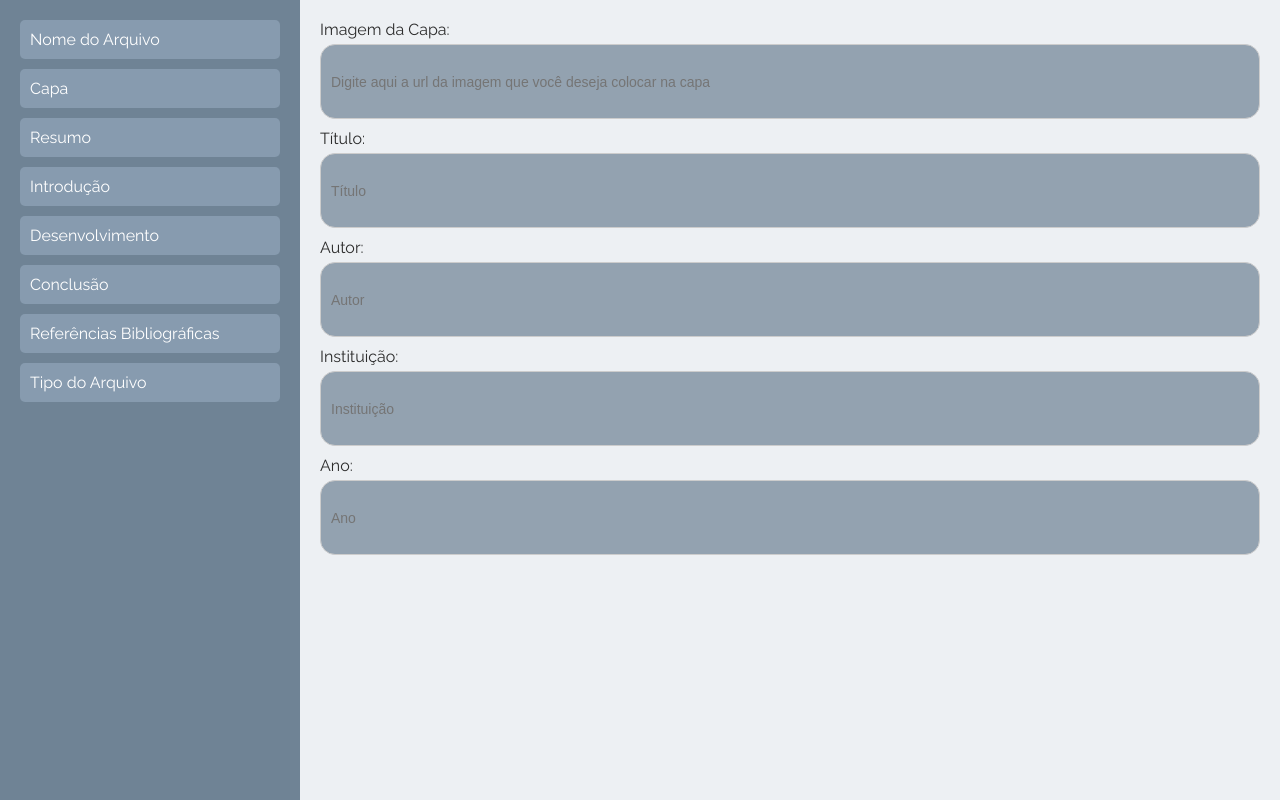
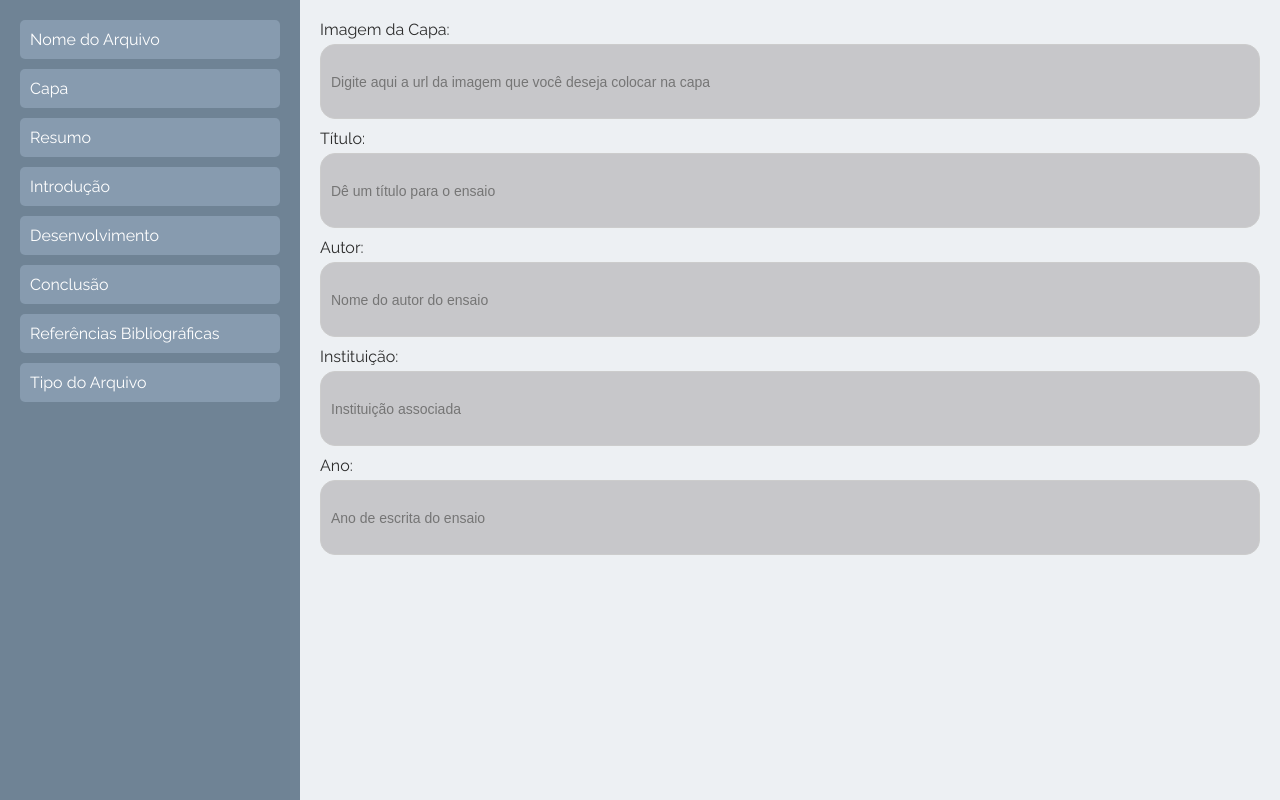
Before and after one commit to maymarquee/ABNT_Model, a Django app: page /formatador/ in a window 1280 px wide, after a click on "Capa". Run offline with Django 5.2, Linux system fonts and the light colour scheme; a user stored in the database is signed in.

Commit message:
Pequenas alterações estilização formatador e doc salvos

```diff
--- a/static/styles/cores.css
+++ b/static/styles/cores.css
@@ -11,4 +11,5 @@
     --cor-azul-escuro: #213A5C;
     --texto-secundario: #EDF0F3;
     --cor-forma_1: #12111C;
+    --cor-fundo-inputs: #C7C7CA;
 }
--- a/static/styles/formatador.css
+++ b/static/styles/formatador.css
@@ -18,6 +18,7 @@ body.dark-mode{
     --cor-hoover-formatador: #25303e;
     --cor-fundo: #5F6D7A4C;
     --texto: #E0E4E8;
+    --cor-fundo-inputs: #25303e;
 }
 
 body {
@@ -98,7 +99,7 @@ body {
     border: 1px solid #ccc;
     border-radius: 15px;
     margin-bottom: 10px;
-    background: var(--cor-hoover-formatador);
+    background: var(--cor-fundo-inputs);
     color: var(--texto);
 }
 .class_textarea{
--- a/templates/abnt_model/documentos_salvos.html
+++ b/templates/abnt_model/documentos_salvos.html
@@ -36,7 +36,7 @@
                         </li>
                         {% endfor %}
                     </ul>
-                    <div class="container_btn"><button type="submit">Deletar</button></div>
+                    <div class="container_btn"><button type="submit">DELETAR</button></div>
                 </form>
                 {% else %}
                 <p>Você não possui nenhum documento salvo.</p>
@@ -44,5 +44,6 @@
             </section>
         </div>
     </div>
+    <script src="{% static '../static/script/index.js' %}"></script>
 </body>
 </html>
--- a/templates/abnt_model/formatador.html
+++ b/templates/abnt_model/formatador.html
@@ -33,7 +33,7 @@
                     <!-- Campos do formulário com IDs -->
                     <div id="nome_do_arquivo" class="form-group">
                         <label for="nome_do_arquivo">Nome do Arquivo</label>
-                        <input class="class_input" name="nome_do_arquivo" type="text" placeholder="Nome do Arquivo" value="{{documento.nome_do_arquivo}}">
+                        <input class="class_input" name="nome_do_arquivo" type="text" placeholder="Adcione um nome para o arquivo formatado" value="{{documento.nome_do_arquivo}}">
                     </div>
 
                     <div class="form-group" id="capa">
@@ -41,70 +41,70 @@
                         <input class="class_input" type="url" name="img" id="img" placeholder="Digite aqui a url da imagem que você deseja colocar na capa" value="{{documento.url.imagem}}">
 
                         <label for="titulo">Título:</label>
-                        <input class="class_input" name="titulo" type="text" id="titulo" placeholder="Título" value="{{documento.titulo}}">
+                        <input class="class_input" name="titulo" type="text" id="titulo" placeholder=" Dê um título para o ensaio" value="{{documento.titulo}}">
 
                         <label for="autor">Autor:</label>
-                        <input class="class_input" name="autor" type="text" id="autor" placeholder="Autor" value="{{documento.autor}}">
+                        <input class="class_input" name="autor" type="text" id="autor" placeholder="Nome do autor do ensaio" value="{{documento.autor}}">
 
                         <label for="instituicao">Instituição:</label>
-                        <input class="class_input" name="instituicao" type="text" id="instituicao" placeholder="Instituição" value="{{documento.instituicao}}">
+                        <input class="class_input" name="instituicao" type="text" id="instituicao" placeholder="Instituição associada" value="{{documento.instituicao}}">
 
                         <label for="ano">Ano:</label>
-                        <input class="class_input" name="ano" type="text" id="ano" placeholder="Ano" value="{{documento.ano}}">
+                        <input class="class_input" name="ano" type="text" id="ano" placeholder="Ano de produção do ensaio" value="{{documento.ano}}">
                     </div>
 
                     <div id="resumo" class="form-group">
                         <label for="resumo">Resumo</label>
-                        <input class="class_input" name="resumo" type="text" placeholder="Resumo" value="{{documento.resumo}}">
+                        <input class="class_input" name="resumo" type="text" placeholder="Resumo do ensaio" value="{{documento.resumo}}">
 
                         <label for="palavras_chaves">Palavras-Chaves</label>
-                        <input class="class_input" name="palavras_chaves" type="text" placeholder="Palavras-Chaves" value="{{documento.palavras_chaves}}">
+                        <input class="class_input" name="palavras_chaves" type="text" placeholder="Palavras-Chaves do ensaio" value="{{documento.palavras_chaves}}">
 
                         <label for="abstract">Abstract</label>
-                        <input class="class_input" name="abstract" type="text" placeholder="Abstract" value="{{documento.abstract}}">
+                        <input class="class_input" name="abstract" type="text" placeholder="Abstract: versão em inglês do resumo" value="{{documento.abstract}}">
 
                         <label for="keywords">Keywords</label>
-                        <input class="class_input" name="keywords" type="text" placeholder="Keywords" value="{{documento.keywords}}">
+                        <input class="class_input" name="keywords" type="text" placeholder="Keywords: versão em inglês das palavras-chaves" value="{{documento.keywords}}">
 
                     </div>
 
                     <div id="introducao" class="form-group">
                         <label for="introducao">Introdução</label>
-                        <textarea class="class_textarea" name="introducao" placeholder="Introdução">{{documento.introducao}}</textarea>
+                        <textarea class="class_textarea" name="introducao" placeholder="Introdução do ensaio">{{documento.introducao}}</textarea>
 
                         <label for="problematizacao">Problematização</label>
-                        <textarea class="class_textarea" name="problematizacao" placeholder="Problematização">{{documento.problematizacao}}</textarea>
+                        <textarea class="class_textarea" name="problematizacao" placeholder="Problematização do ensaio">{{documento.problematizacao}}</textarea>
 
                         <label for="justificativa">Justificativa</label>
-                        <textarea class="class_textarea" name="justificativa" placeholder="Justificativa">{{documento.justificativa}}</textarea>
+                        <textarea class="class_textarea" name="justificativa" placeholder="Justificativa do ensaio">{{documento.justificativa}}</textarea>
 
                         <label for="questao_geral">Questão Geral</label>
-                        <textarea class="class_textarea" name="questao_geral" placeholder="Questão geral">{{documento.questao_geral}}</textarea>
+                        <textarea class="class_textarea" name="questao_geral" placeholder="Questão geral do ensaio">{{documento.questao_geral}}</textarea>
 
                         <label for="objetivo">Objetivo</label>
-                        <textarea class="class_textarea" name="objetivo" placeholder="Objetivo">{{documento.objetivo}}</textarea>
+                        <textarea class="class_textarea" name="objetivo" placeholder="Objetivo do ensaio">{{documento.objetivo}}</textarea>
 
                         <label for="metodologia">Metodologia</label>
-                        <textarea class="class_textarea" name="metodologia" placeholder="Metodologia">{{documento.metodologia}}</textarea>
+                        <textarea class="class_textarea" name="metodologia" placeholder="Metodologia utilizada no ensaio">{{documento.metodologia}}</textarea>
 
                     </div>
 
                     <div id="desenvolvimento" class="form-group">
                         <label for="desenvolvimento">Desenvolvimento</label>
-                        <textarea class="class_textarea" name="desenvolvimento" placeholder="Desenvolvimento">{{documento.desenvolvimento}}</textarea>
+                        <textarea class="class_textarea" name="desenvolvimento" placeholder="Desenvolvimento do ensaio">{{documento.desenvolvimento}}</textarea>
 
                         <label for="analise_discussao">Análise e Discussão</label>
-                        <textarea class="class_textarea" name="analise_discussao" placeholder="Análise e Discussão">{{documento.analise_discussao}}</textarea>
+                        <textarea class="class_textarea" name="analise_discussao" placeholder="Análise e Discussão do tema">{{documento.analise_discussao}}</textarea>
                     </div>
 
                     <div id="conclusao" class="form-group">
                         <label for="conclusao">Conclusão</label>
-                        <textarea class="class_textarea" name="conclusao" placeholder="Conclusão">{{documento.conclusao}}</textarea>
+                        <textarea class="class_textarea" name="conclusao" placeholder="Conclusão do ensaio">{{documento.conclusao}}</textarea>
                     </div>
 
                     <div id="referencias" class="form-group">
                         <label for="referencias">Referências Bibliográficas</label>
-                        <textarea class="class_textarea" name="referencias" placeholder="Referências Bibliográficas">{{documento.referencias}}</textarea>
+                        <textarea class="class_textarea" name="referencias" placeholder="Referências Bibliográficas utilizadas no ensaio">{{documento.referencias}}</textarea>
                     </div>
 
                     <div id="tipo_do_arquivo" class="form-group">
@@ -144,7 +144,7 @@
                             <!-- Campos do formulário com IDs -->
                             <div id="nome_do_arquivo" class="form-group">
                                 <label for="nome_do_arquivo">Nome do Arquivo</label>
-                                <input class="class_input" name="nome_do_arquivo" type="text" placeholder="Nome do Arquivo">
+                                <input class="class_input" name="nome_do_arquivo" type="text" placeholder="Dê um nome para o arquivo que será formatado">
                             </div>
 
                             <div class="form-group" id="capa">
@@ -152,70 +152,70 @@
                                 <input class="class_input" type="url" name="img" id="img" placeholder="Digite aqui a url da imagem que você deseja colocar na capa">
 
                                 <label for="titulo">Título:</label>
-                                <input class="class_input" name="titulo" type="text" id="titulo" placeholder="Título">
+                                <input class="class_input" name="titulo" type="text" id="titulo" placeholder="Dê um título para o ensaio">
 
                                 <label for="autor">Autor:</label>
-                                <input class="class_input" name="autor" type="text" id="autor" placeholder="Autor">
+                                <input class="class_input" name="autor" type="text" id="autor" placeholder="Nome do autor do ensaio">
 
                                 <label for="instituicao">Instituição:</label>
-                                <input class="class_input" name="instituicao" type="text" id="instituicao" placeholder="Instituição">
+                                <input class="class_input" name="instituicao" type="text" id="instituicao" placeholder="Instituição associada">
 
                                 <label for="ano">Ano:</label>
-                                <input class="class_input" name="ano" type="text" id="ano" placeholder="Ano">
+                                <input class="class_input" name="ano" type="text" id="ano" placeholder="Ano de escrita do ensaio">
                             </div>
 
                             <div id="resumo" class="form-group">
                                 <label for="resumo">Resumo</label>
-                                <input class="class_input" name="resumo" type="text" placeholder="Resumo">
+                                <input class="class_input" name="resumo" type="text" placeholder="Resumo do ensaio">
 
                                 <label for="palavras_chaves">Palavras-Chaves</label>
-                                <input class="class_input" name="palavras_chaves" type="text" placeholder="Palavras-Chaves">
+                                <input class="class_input" name="palavras_chaves" type="text" placeholder="Palavras-Chaves do ensaio">
 
                                 <label for="abstract">Abstract</label>
-                                <input class="class_input" name="abstract" type="text" placeholder="Abstract">
+                                <input class="class_input" name="abstract" type="text" placeholder="Abstract: versão em inglês do resumo">
 
                                 <label for="keywords">Keywords</label>
-                                <input class="class_input" name="keywords" type="text" placeholder="Keywords">
+                                <input class="class_input" name="keywords" type="text" placeholder="Keywords: versão em inglês das palavras-chaves">
 
                             </div>
 
                             <div id="introducao" class="form-group">
                                 <label for="introducao">Introdução</label>
-                                <textarea class="class_textarea" name="introducao" placeholder="Introdução"></textarea>
+                                <textarea class="class_textarea" name="introducao" placeholder="Introdução do ensaio"></textarea>
 
                                 <label for="problematizacao">Problematização</label>
-                                <textarea class="class_textarea" name="problematizacao" placeholder="Problematização"></textarea>
+                                <textarea class="class_textarea" name="problematizacao" placeholder="Problematização do ensaio"></textarea>
 
                                 <label for="justificativa">Justificativa</label>
-                                <textarea class="class_textarea" name="justificativa" placeholder="Justificativa"></textarea>
+                                <textarea class="class_textarea" name="justificativa" placeholder="Justificativa do tema escolhido"></textarea>
 
                                 <label for="questao_geral">Questão Geral</label>
-                                <textarea class="class_textarea" name="questao_geral" placeholder="Questão geral"></textarea>
+                                <textarea class="class_textarea" name="questao_geral" placeholder="Questão geral do ensaio"></textarea>
 
                                 <label for="objetivo">Objetivo</label>
-                                <textarea class="class_textarea" name="objetivo" placeholder="Objetivo"></textarea>
+                                <textarea class="class_textarea" name="objetivo" placeholder="Objetivo do ensaio"></textarea>
 
                                 <label for="metodologia">Metodologia</label>
-                                <textarea class="class_textarea" name="metodologia" placeholder="Metodologia"></textarea>
+                                <textarea class="class_textarea" name="metodologia" placeholder="Metodologia utilizada no ensaio"></textarea>
 
                             </div>
 
                             <div id="desenvolvimento" class="form-group">
                                 <label for="desenvolvimento">Desenvolvimento</label>
-                                <textarea class="class_textarea" name="desenvolvimento" placeholder="Desenvolvimento"></textarea>
+                                <textarea class="class_textarea" name="desenvolvimento" placeholder="Desenvolvimento do ensaio"></textarea>
 
                                 <label for="analise_discussao">Análise e Discussão</label>
-                                <textarea class="class_textarea" name="analise_discussao" placeholder="Análise e Discussão"></textarea>
+                                <textarea class="class_textarea" name="analise_discussao" placeholder="Análise e Discussão do ensaio"></textarea>
                             </div>
 
                             <div id="conclusao" class="form-group">
                                 <label for="conclusao">Conclusão</label>
-                                <textarea class="class_textarea" name="conclusao" placeholder="Conclusão"></textarea>
+                                <textarea class="class_textarea" name="conclusao" placeholder="Conclusão do ensaio"></textarea>
                             </div>
 
                             <div id="referencias" class="form-group">
                                 <label for="referencias">Referências Bibliográficas</label>
-                                <textarea class="class_textarea" name="referencias" placeholder="Referências Bibliográficas"></textarea>
+                                <textarea class="class_textarea" name="referencias" placeholder="Referências Bibliográficas utilizadas no ensaio"></textarea>
                             </div>
 
                             <div id="tipo_do_arquivo" class="form-group">
```
Also changed, not shown: static/styles/documentos_salvos.css (+30 -18 lines), db.sqlite3.
